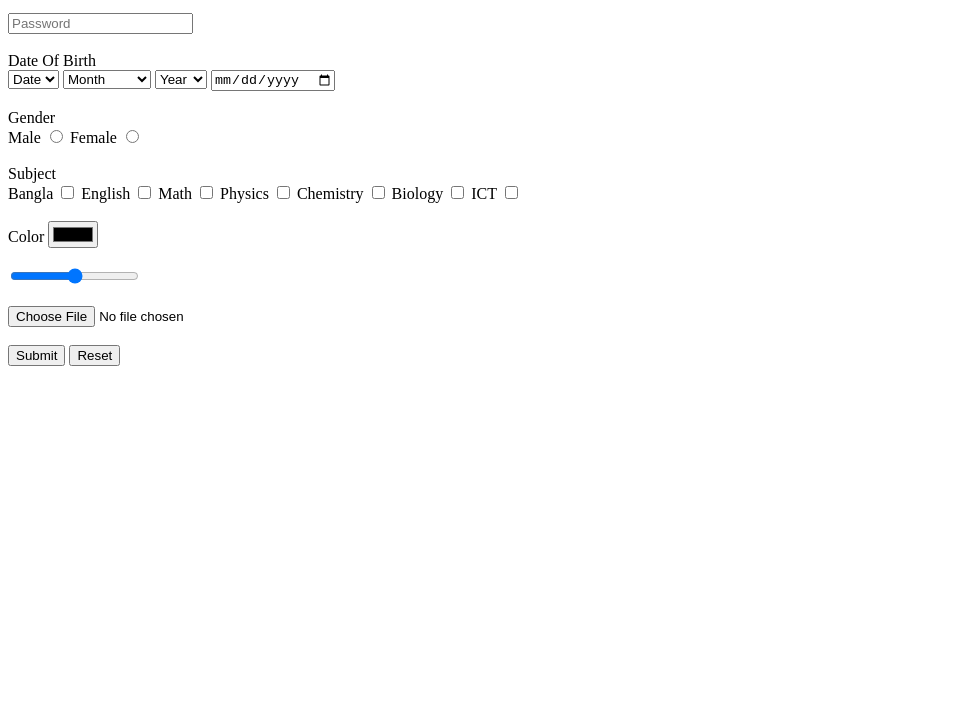
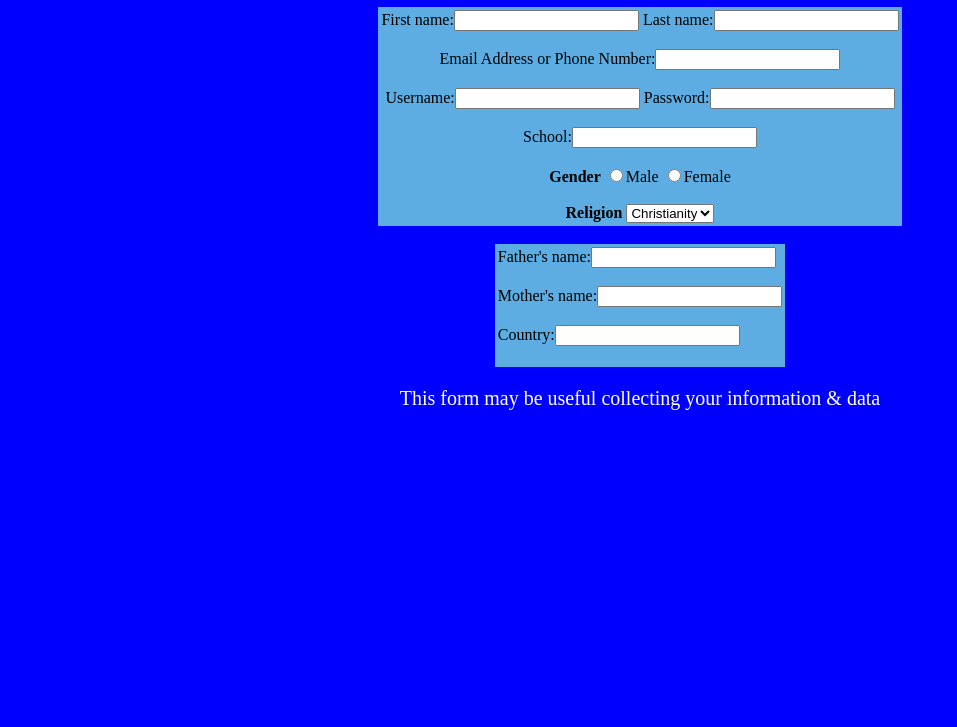
Before and after one commit to halderkendrick/Form, a plain HTML site: page form.html in a window 1280 px wide. Shown: the part 73-800 px from the top of the page, without its empty margins (0-957 px from the left). Drawn offline with Linux system fonts and the light colour scheme.

Commit message:
Add files via upload

```diff
--- a/form.html
+++ b/form.html
@@ -1,136 +1,52 @@
 <!DOCTYPE html>
 <html>
-    <head><title>Form</title></head>
-    <body>
-        <form>
-            <input type="text" placeholder="First Name">
-            <input type="text" placeholder="Last Name">
-            <br><br>
-            <input type="number" placeholder="Phone number">
-            <input type="email" placeholder="E-mail">
-            <br><br>
-            <input type="password" placeholder="Password">
-            <br><br>
-            <label>Date Of Birth</label>
-            <br>
-            <select>
-                <option value="date">Date</option>
-                <option>1</option>
-                <option>2</option>
-                <option>3</option>
-                <option>4</option>
-                <option>5</option>
-                <option>6</option>
-                <option>7</option>
-                <option>8</option>
-                <option>9</option>
-                <option>10</option>
-                <option>11</option>
-                <option>12</option>
-                <option>13</option>
-                <option>14</option>
-                <option>15</option>
-                <option>16</option>
-                <option>17</option>
-                <option>18</option>
-                <option>19</option>
-                <option>20</option>
-                <option>21</option>
-                <option>22</option>
-                <option>23</option>
-                <option>24</option>
-                <option>25</option>
-                <option>26</option>
-                <option>27</option>
-                <option>28</option>
-                <option>29</option>
-                <option>30</option>
-                <option>31</option>
-            </select>
-            <select>
-                <option value="month">Month</option>
-                <option>January</option>
-                <option>February</option>
-                <option>March</option>
-                <option>April</option>
-                <option>May</option>
-                <option>June</option>
-                <option>July</option>
-                <option>August</option>
-                <option>September</option>
-                <option>October</option>
-                <option>November</option>
-                <option>December</option>
-            </select>
-            <select>
-                <option value="year">Year</option>
-                <option>2001</option>
-                <option>2002</option>
-                <option>2003</option>
-                <option>2004</option>
-                <option>2005</option>
-                <option>2006</option>
-                <option>2007</option>
-                <option>2008</option>
-                <option>2009</option>
-                <option>2010</option>
-                <option>2011</option>
-                <option>2012</option>
-                <option>2013</option>
-                <option>2014</option>
-                <option>2015</option>
-                <option>2016</option>
-                <option>2017</option>
-                <option>2018</option>
-                <option>2019</option>
-                <option>2020</option>
-                <option>2021</option>
-                <option>2022</option>
-                <option>2023</option>
-                <option>2024</option>
-                <option>2025</option>
-                <option>2026</option>
-                <option>2027</option>
-                <option>2028</option>
-                <option>2029</option>
-                <option>2030</option>
-                <option>2031</option>
-            </select>
-            <input type="date">
-            <br><br>
-            <label>Gender</label>
-            <br>
-            <label for="male">Male</label>
-            <input type="radio" name="gender" id="male">
-            <label for="female">Female</label>
-            <input type="radio" name="gender" id="female">
-            <br><br>
-            <label>Subject</label>
-            <br>
-            <label for="bangla">Bangla</label>
-            <input type="checkbox" name="subject" id="bangla">
-            <label for="english">English</label>
-            <input type="checkbox" name="subject" id="english">
-            <label for="math">Math</label>
-            <input type="checkbox" name="subject" id="math">
-            <label for="physics">Physics</label>
-            <input type="checkbox" name="subject" id="physics">
-            <label for="chemistry">Chemistry</label>
-            <input type="checkbox" name="subject" id="chemistry">
-            <label for="biology">Biology</label>
-            <input type="checkbox" name="subject" id="biology">
-            <label for="ict">ICT</label>
-            <input type="checkbox" name="subject" id="ict">
-            <br><br>
-            <label>Color</label>
-            <input type="color">
-            <br><br>
-            <input type="range">
-            <br><br>
-            <input type="file">
-            <br><br>
-            <button type="submit">Submit</button>
-            <button type="reset">Reset</button>
-        </form>
-    </body>
+<head>
+<title>Form fillup</title>
+</head>
+<style>
+body {background-color:blue;}
+h1{color: white;}
+p {font-size: 20px; color: white;}
+table{background-color:#5dade2; font: size 2px;0px; color:black;}</style>
+<h1 align="center">Input Form</h1>
+<body>
+<table align="center">
+<tr>
+<td>
+<form align="center">
+First name:<input type="text" name="firstname">
+Last name:<input type="text" name="lastname"><br><br>
+Email Address or Phone Number:<input type="text" name="email address or phone number"><br><br>
+Username:<input type="text" name="user">
+Password:<input type="password" name="pwd"><br><br>
+School:<input type="text" name="school"><br><br>
+<b>Gender</b>
+<input type="radio" name="sex" value="male">Male
+<input type="radio" name="sex" value="female">Female<br><br>
+<b>Religion</b>
+<select name="religion">
+<option value="christinity">Christianity</option>
+<option value="islam">Islam</option>
+<option value="hinduism">Hinduism</option>
+<option value="buddhism">Buddhism</option>
+<option value="others">Others</option>
+</select>
+</form>
+</td>
+</tr>
+</table>
+<br>
+<table align="center">
+<tr>
+<td>
+<form>
+Father's name:<input type="text" name="father's name"><br><br>
+Mother's name:<input type="text" name="mother's name"><br><br>
+Country:<input type="text" name="country"><br><br>
+</form>
+</td>
+</tr>
+</table>
+<p align="center">This form may be useful collecting your information & data</p>
+</body>
 </html>
```
Also changed, not shown: form2.html (added, +50 -0 lines).
